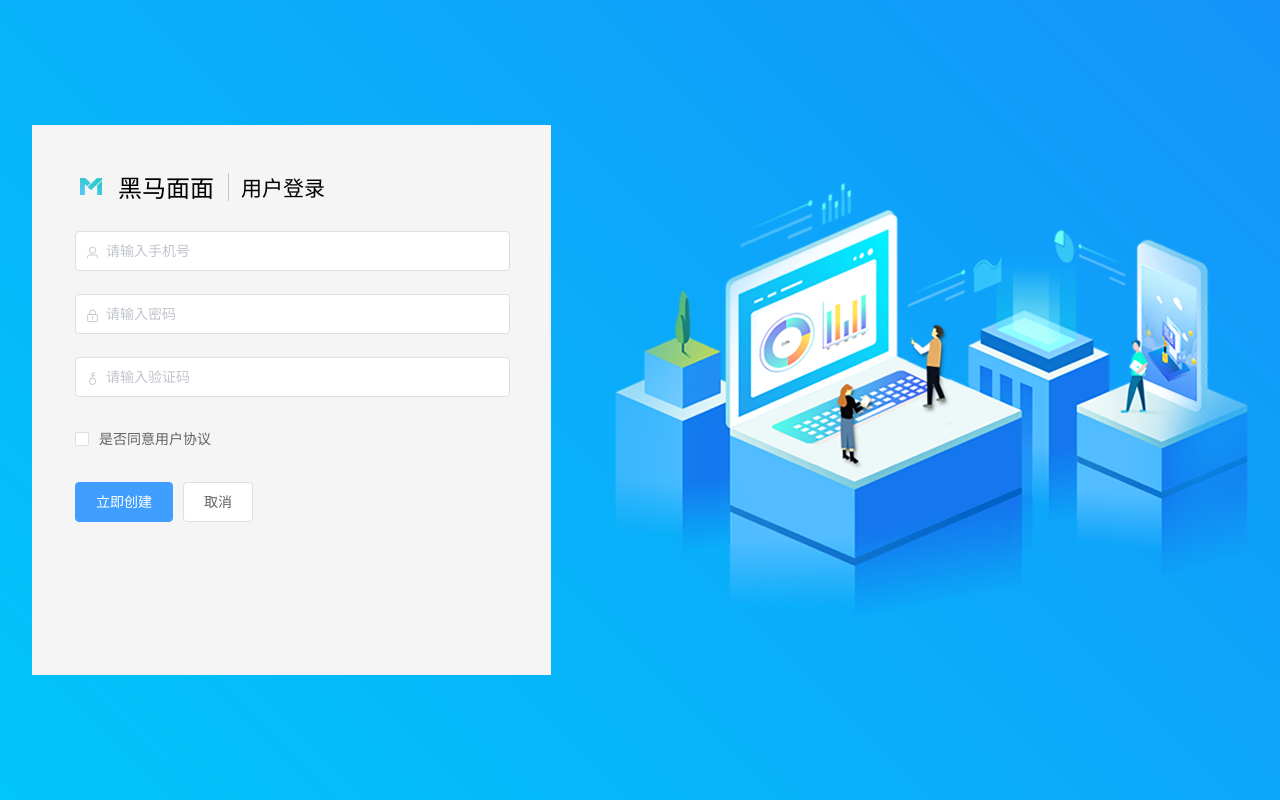
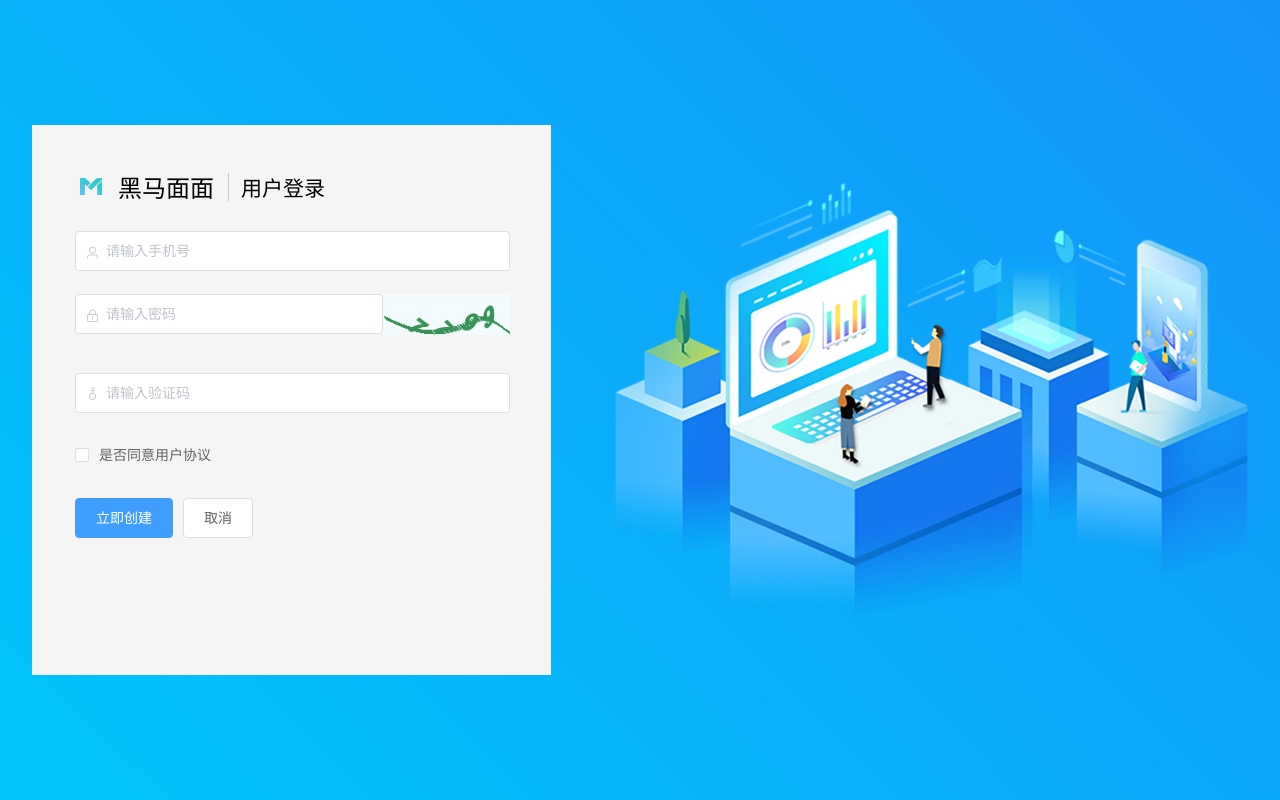
Before and after one commit to JaysonChan/heimamm46, a Vue app: page /#/ in a window 1280 px wide. Built offline with nearby package versions, Linux system fonts and the light colour scheme.

Commit message:
登录模块 - 表单布局 - 验证码

```diff
--- a/src/view/login/login.vue
+++ b/src/view/login/login.vue
@@ -18,7 +18,15 @@
             </el-form-item>
             <!-- 密码 -->
             <el-form-item>
-                <el-input prefix-icon="el-icon-lock" placeholder="请输入密码" v-model="loginForm.password"></el-input>
+                <el-row>
+                    <el-col span="17">
+                        <el-input prefix-icon="el-icon-lock" placeholder="请输入密码" v-model="loginForm.password"></el-input>
+                    </el-col>
+                    <el-col span="7">
+                        <img class="login-code" src="../../assets/login_captcha.png" alt="">
+                    </el-col>
+                </el-row>
+
             </el-form-item>
             <!-- 验证码 -->
             <el-form-item>
@@ -98,6 +106,10 @@ export default {
             margin-left: 12px;
         }
     }
+    .login-code{
+        width: 100%;
+        height:40.8px;
+    }
 }
 }
 // .login-container
```
